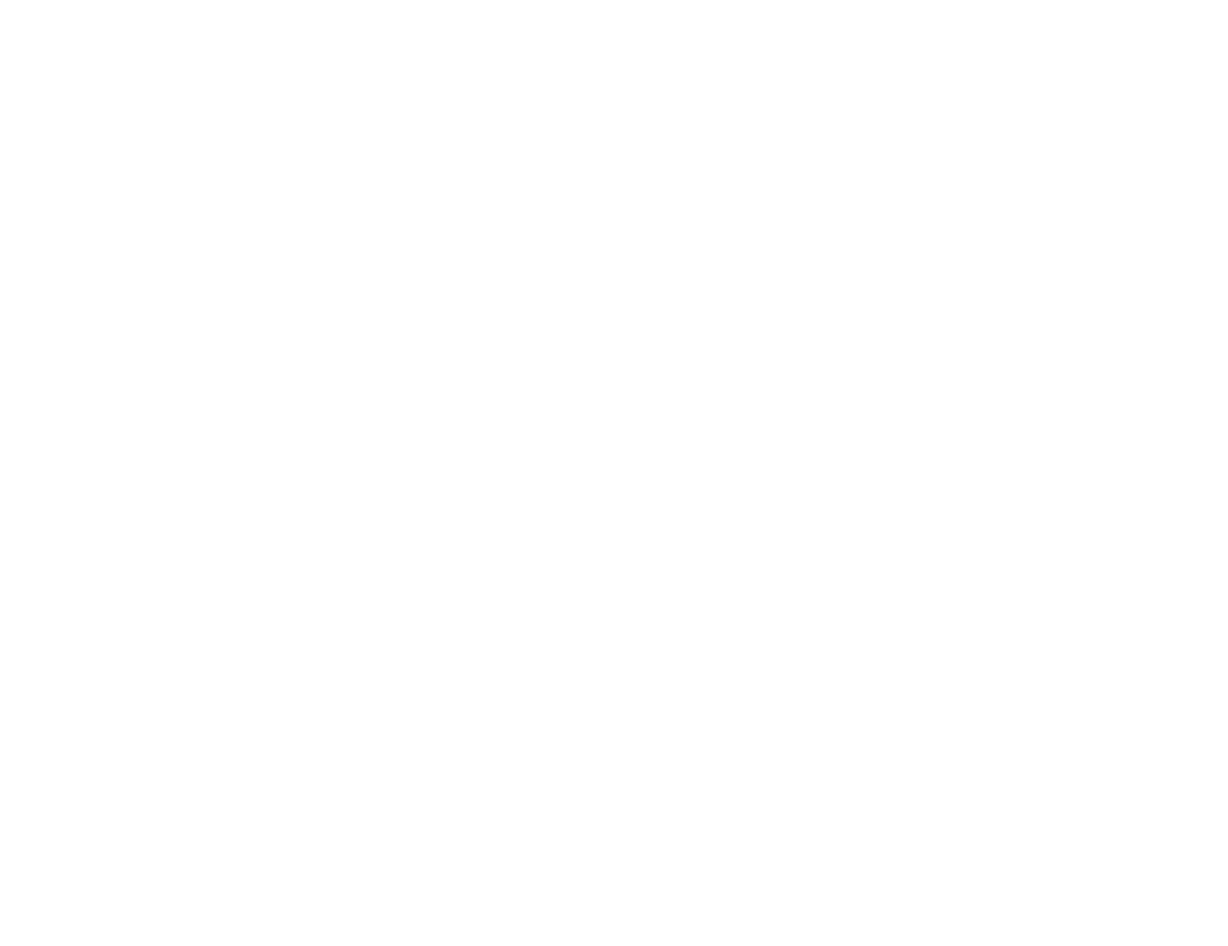
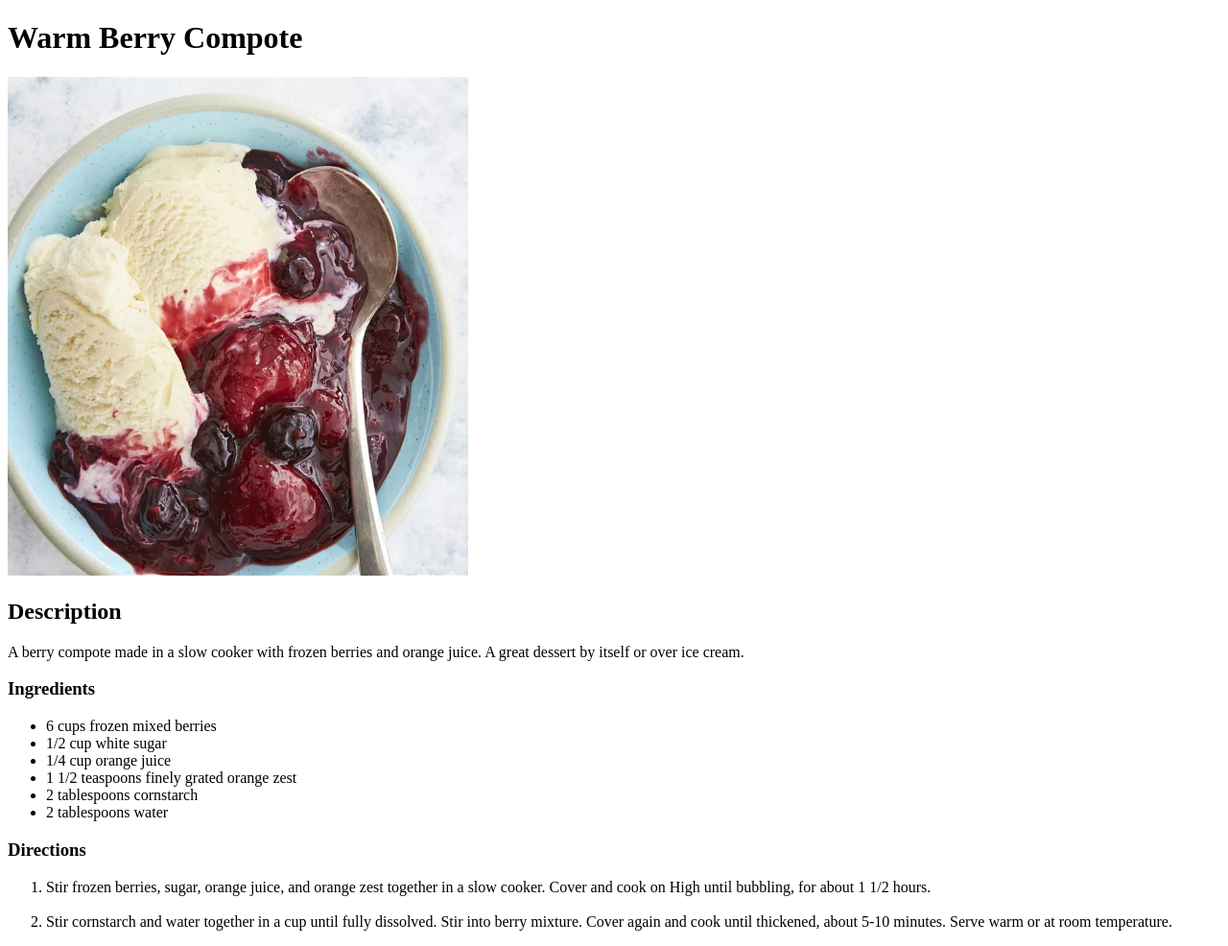
Before and after one commit to Scifen/odin-recipes, a plain HTML site: page recipes/berrycompote.html in a window 1280 px wide. Shown: the whole page at 96% size. Before the commit the page ends 800 px from the top, so only its background shows below. Drawn offline with Linux system fonts and the light colour scheme.

Commit message:
add berry compote img, clean pepper steak body, add smoothie body,  add berrycompote page

```diff
--- a/recipes/berrycompote.html
+++ b/recipes/berrycompote.html
@@ -6,8 +6,31 @@
     </head>
 
     <body>
+        <h1>Warm Berry Compote</h1>
 
+        <img src="../img/berrycompote.png" alt="Warm Berry Compote over Ice Cream" height="520" width="480">
 
+        <h2>Description</h2>
+
+        <p>A berry compote made in a slow cooker with frozen berries and orange juice. A great dessert by itself or over ice cream.</p>
+
+        <h3>Ingredients</h3>
+
+        <ul>
+            <li>6 cups frozen mixed berries</li>
+            <li>1/2 cup white sugar</li>
+            <li>1/4 cup orange juice</li>
+            <li>1 1/2 teaspoons finely grated orange zest</li>
+            <li>2 tablespoons cornstarch</li>
+            <li>2 tablespoons water</li>
+        </ul>
+
+        <h3>Directions</h3>
+
+        <ol>
+            <li>Stir frozen berries, sugar, orange juice, and orange zest together in a slow cooker. Cover and cook on High until bubbling, for about 1 1/2 hours.</li><br />
+            <li>Stir cornstarch and water together in a cup until fully dissolved. Stir into berry mixture. Cover again and cook until thickened, about 5-10 minutes. Serve warm or at room temperature.</li>
+        </ol>
     </body>
 
 </html>
```
Also changed, not shown: recipes/peppersteak.html (+0 -1 lines), recipes/smoothie.html (+18 -0 lines), img/berrycompote.png (added).
